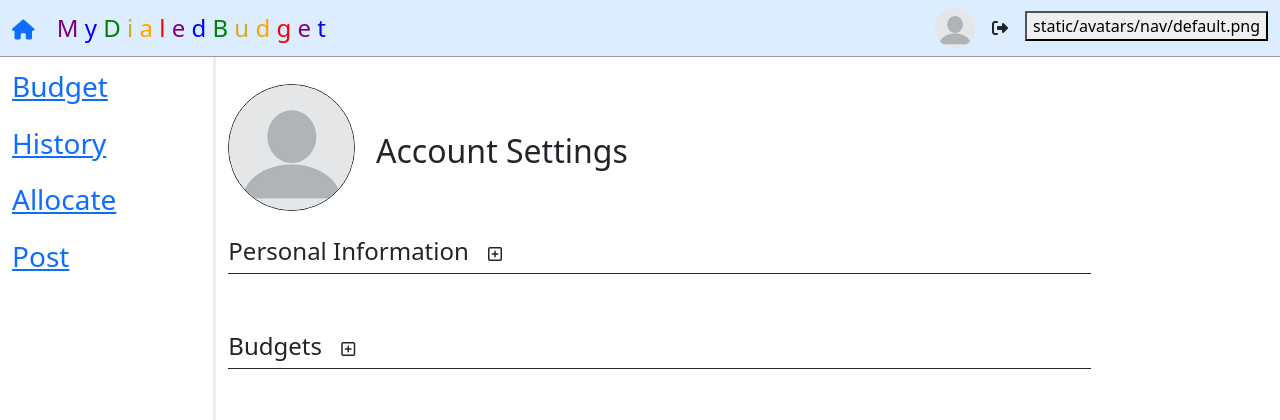
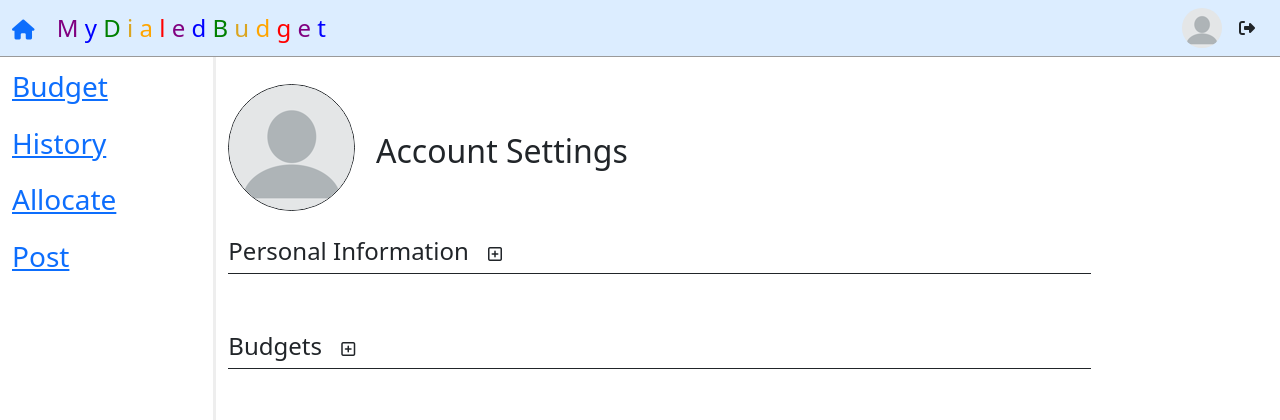
Before and after one commit to TechToysAreFun/myDialedBudget, a Flask app: page /settings in a window 1280 px wide. Shown: the top 420 px of the page. Run offline with Flask 2, Linux system fonts and the light colour scheme; a user stored in the database is signed in; some libraries are stand-ins or nearby versions.

Commit message:
Fix avatar loading issues again.

```diff
--- a/application/__init__.py
+++ b/application/__init__.py
@@ -16,6 +16,7 @@ mail = Mail()
 session = Session()
 
 # Set global variable that will hold the user's navbar avatar
+global nav_avatar
 nav_avatar = 'static/avatars/nav/default.png'
 
 
@@ -30,6 +31,8 @@ def create_app(config_class=Config):
 
     # Create custom filter
     app.jinja_env.filters["usd"] = usd
+
+
 
     # Import blueprints
     from application.account.routes import account
--- a/application/budget/routes.py
+++ b/application/budget/routes.py
@@ -366,4 +366,4 @@ def goal_check():
 
 @budget.context_processor
 def context_processor():
-    return dict(avatar_key=nav_avatar)
+    return dict(avatar_key=session['nav_avatar'])
--- a/application/settings/routes.py
+++ b/application/settings/routes.py
@@ -360,10 +360,10 @@ def settings_usage(usage):
         # Delete user avatars if they are NOT the default avatar
         if os.path.exists(session['avatar']):
             if session['avatar'] != "application/static/avatars/default.png":
-                os.remove(session['avatar'])
+                os.remove("application/" + session['avatar'])
         if os.path.exists(session['nav_avatar']):
             if session['nav_avatar'] != "application/static/avatars/nav/default.png":
-                os.remove(session['nav_avatar'])
+                os.remove("application/" + session['nav_avatar'])
 
         # Clear session / log out
         session.clear()
--- a/application/templates/layout.html
+++ b/application/templates/layout.html
@@ -68,7 +68,6 @@
                     <a href="{{ url_for('settings.settings_route')}}"><img class="rounded-circle account-img pointer"
                             src="{{ avatar_key }}" type="submit" {{ url_for('settings.settings_route')}}"></a>
                     <button class=" btn" type="submit" formaction="/logout"><i class="fas fa-sign-out-alt"></i></button>
-                    <button>{{ avatar_key }}</button>
                 </form>
             </ul>
 
```
Also changed, not shown: application/mydialedbudget.db, application/static/avatars/9f7589cd03b2ce71.jpg (deleted), application/static/avatars/ef19944ab30cc5ee.jpg (deleted), application/static/avatars/nav/9f7589cd03b2ce71.jpg (deleted), application/static/avatars/nav/ef19944ab30cc5ee.jpg (deleted), 1 other file.
